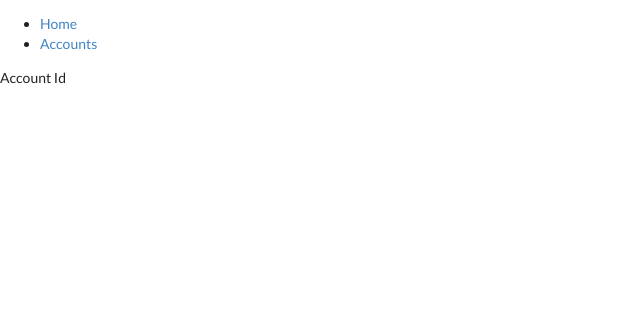
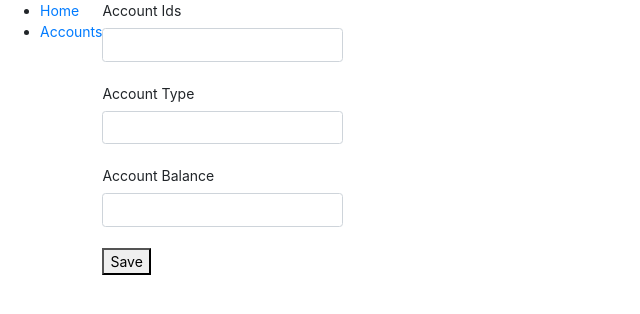
Before and after one commit to lrama1/crud-account, a React (Create React App) app: page /account in a window 1280 px wide. Shown: the top 314 px of the page, without its empty margins (0-640 px from the left). Built offline with nearby package versions, Linux system fonts and the light colour scheme; no server answers.

Commit message:
added update of account

```diff
--- a/package.json
+++ b/package.json
@@ -3,7 +3,9 @@
   "version": "0.1.0",
   "private": true,
   "dependencies": {
+    "bootstrap": "^4.2.1",
     "react": "^16.7.0",
+    "react-bootstrap": "^1.0.0-beta.4",
     "react-dom": "^16.7.0",
     "react-redux": "^6.0.0",
     "react-router": "^4.3.1",
@@ -16,7 +18,8 @@
     "start": "react-scripts start",
     "build": "react-scripts build",
     "test": "react-scripts test",
-    "eject": "react-scripts eject"
+    "eject": "react-scripts eject",
+    "coverage": "react-scripts test --env=jsdom --coverage"
   },
   "proxy": "http://localhost:8000/account-crud-service",
   "eslintConfig": {
--- a/public/index.html
+++ b/public/index.html
@@ -23,6 +23,9 @@
       work correctly both with client-side routing and a non-root public URL.
       Learn how to configure a non-root public URL by running `npm run build`.
     -->
+    <!-- Latest compiled and minified CSS -->
+    <link rel="stylesheet" href="https://stackpath.bootstrapcdn.com/bootstrap/4.1.2/css/bootstrap.min.css"
+          integrity="sha384-Smlep5jCw/wG7hdkwQ/Z5nLIefveQRIY9nfy6xoR1uRYBtpZgI6339F5dgvm/e9B" crossorigin="anonymous">
     <title>React App</title>
   </head>
   <body>
--- a/src/actions/index.js
+++ b/src/actions/index.js
@@ -31,6 +31,46 @@ export function fetchAccount(url){
     }
 }
 
+export function editAccount(account){
+    console.log('Editing SUCCESS', account );
+    return {
+        type: 'ACCOUNT_EDIT',
+        account: account
+    }
+}
+
+export function saveAccountSuccess(account){
+    return {
+        type: 'ACCOUNT_SAVE_SUCCESS',
+        account: account
+    }
+}
+
+export function saveAccountError(account){
+    return {
+        type: 'ACCOUNT_SAVE_ERROR',
+        account: account
+    }
+}
+
+export function saveAccount(url, account){
+    return dispatch => {
+        fetch(url,{
+          method: 'put',
+          body: JSON.stringify(account),
+          headers: {
+              'Accept': 'application/json',
+              'Content-Type': 'application/json'
+          }
+        })
+            .then(response => response.json())
+            .then(data => {
+                dispatch(saveAccountSuccess(data))
+            })
+            .catch(() => dispatch(saveAccountError(true)))
+    }
+}
+
 /*---------------------------------------------------------*/
 export function accountsFetchSuccess(accounts){
     console.log('DISPATCHING SUCCESS', accounts );
--- a/src/components/AccountEdit.js
+++ b/src/components/AccountEdit.js
@@ -1,11 +1,30 @@
 import React from 'react'
 import {connect} from 'react-redux'
 import { dispatch } from 'react-redux'
+import { editAccount, saveAccount} from "../actions";
 
 function AccountEdit(props){
+    const handler = (event) =>{
+        const {name, value} = event.target;
+        props.onEditAccount({...props.selectedAccount, [name] : value});
+    }
+
+    const buttonEventHandler = (event) => {
+        props.onSaveAccount('/account/' + props.selectedAccount.accountId, props.selectedAccount)
+        event.preventDefault();
+    }
+
     return(
       <div>
-          <label>Account Id</label> {props.selectedAccount.accountId}
+          <form>
+            <label>Account Ids</label> <input name="accountId" className="form-control" onChange={handler} value={props.selectedAccount.accountId} />
+            <br/>
+            <label>Account Type</label> <input name="accountType" className="form-control" onChange={handler} value={props.selectedAccount.accountType} />
+            <br/>
+            <label>Account Balance</label> <input name="accountBalance" className="form-control" onChange={handler} value={props.selectedAccount.accountBalance} />
+            <br/>
+            <button onClick={buttonEventHandler}>Save</button>
+          </form>
       </div>
     );
 }
@@ -17,4 +36,14 @@ const mapStateToProps = (state) => {
     };
 };
 
-export default connect(mapStateToProps)(AccountEdit);
+const mapDispatchToProps = (dispatch) => {
+    return{
+        onEditAccount: (account) => {
+            dispatch(editAccount(account))
+        },
+        onSaveAccount: (url, account) => {
+            dispatch(saveAccount(url, account))
+        }
+    }
+}
+export default connect(mapStateToProps, mapDispatchToProps)(AccountEdit);
--- a/src/components/AccountList.js
+++ b/src/components/AccountList.js
@@ -4,15 +4,14 @@ import {connect, dispatch} from 'react-redux'
 import { fetchAccount } from '../actions';
 
 function AccountList(props){
-    console.log('Rendering AccountList');
 
-    const selectAccount = (account) => {
-        console.log('select button clicked', account)
+    function selectAccount(account){
         //dispatch an action to fetch the selected account
         props.fetchAccount('/account/' + account.accountId)
         //tell route to display the Edit screen
         props.history.push({pathname: '/account'});
     }
+
 
     /*
     Iterate thru rows of accounts and create a tr component for each
@@ -25,7 +24,7 @@ function AccountList(props){
                 <td>{account.accountType}</td>
                 <td>{account.accountBalance}</td>
                 <td>
-                    <button onClick={() => selectAccount(account)}>Select</button>
+                    <button className="btn btn-primary" onClick={() => selectAccount(account)}>Select</button>
                 </td>
             </tr>
         );
@@ -36,8 +35,12 @@ function AccountList(props){
      */
     return (
         <div>
-            Test
-            <table>
+            <table className="table">
+                <thead>
+                    <tr>
+                        <th>Account Id</th><th>Type</th><th>Balance</th>
+                    </tr>
+                </thead>
                 <tbody>
                 {rows}
                 </tbody>
--- a/src/components/App.js
+++ b/src/components/App.js
@@ -1,28 +1,47 @@
 import React from 'react';
 import {BrowserRouter, Route, Link } from 'react-router-dom';
+import {connect, dispatch} from 'react-redux'
 
 import AccountList from './AccountList';
 import AccountEdit from './AccountEdit';
 import Home from './Home';
+import {fetchAllAccounts} from '../actions'
 
-const App  = () => {
+const App  = (props) => {
+    function routeLinkClickEventHandler(){
+        props.fetchAllAccounts('/accounts?page=1&per_page=10')
+    }
+
     return(
     <BrowserRouter>
-        <div>
-            <div>
-                <ul>
-                    <li><Link to="/">Home</Link></li>
-                    <li><Link to="/accounts">Accounts</Link></li>
-                </ul>
-            </div>
-            <div>
-                <Route path="/" exact component={Home} />
-                <Route path="/accounts" exact component={AccountList} />
-                <Route path="/account" exact component={AccountEdit} />
+        <div className="container-fluid">
+            <div className="row">
+                <div className="col-xs-4">
+                    <ul>
+                        <li><Link to="/">Home</Link></li>
+                        <li><Link to="/accounts"  onClick={routeLinkClickEventHandler}>Accounts</Link></li>
+                    </ul>
+                </div>
+                <div className="col-xs-8">
+                    <Route path="/" exact component={Home} />
+                    <Route path="/accounts" exact component={AccountList}/>
+                    <Route path="/account" exact render={(props) => <AccountEdit {...props} />} />
+                </div>
             </div>
         </div>
     </BrowserRouter>
     );
 };
 
-export default App;
+const mapStateToProps = (state) => {
+    console.log(state);
+    return {
+        accounts: state.accountsReducer
+    };
+};
+const mapDispatchToProps = (dispatch) => {
+    return{
+        fetchAllAccounts: (url) => dispatch(fetchAllAccounts(url))
+    }
+}
+export default connect(mapStateToProps, mapDispatchToProps)(App)
--- a/src/index.js
+++ b/src/index.js
@@ -9,7 +9,7 @@ import reducers from './reducers'
 import {fetchAllAccounts} from './actions'
 
 const store = createStore(reducers, {}, applyMiddleware(thunk) )
-store.dispatch(fetchAllAccounts('/accounts?page=1&per_page=10'))
+//store.dispatch(fetchAllAccounts('/accounts?page=1&per_page=10'))
 
 ReactDOM.render(
     <Provider store={store}>
--- a/src/reducers/index.js
+++ b/src/reducers/index.js
@@ -2,19 +2,19 @@ import {combineReducers} from 'redux'
 
 const accountsReducer = (accounts = [], action) => {
     if(action.type === 'ACCOUNTS_FETCH_SUCCESS'){
-        console.log('Reducer ', action.accounts);
-        console.log('accts', accounts);
         return action.accounts;
     }
-    console.log(accounts);
-    return accounts;
+     return accounts;
 }
 
 const accountFetchReducer = (account = {}, action) => {
     if (action.type === 'ACCOUNT_FETCH_SUCCESS'){
         return action.account;
+    }else if(action.type ==='ACCOUNT_EDIT'){
+        return action.account;
+    }else if(action.type ==='ACCOUNT_SAVE'){
+        return action.account;
     }
-
     return account;
 }
 
```
Also changed, not shown: 2 other files (tests, documents, lock files or other folders).
